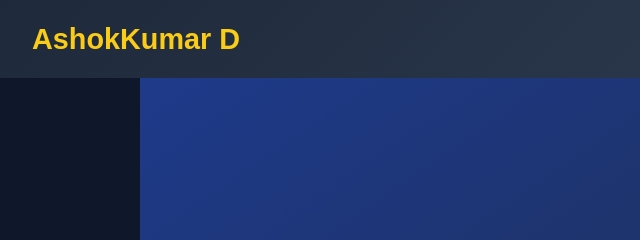
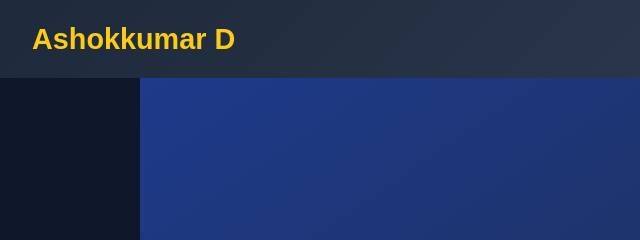
Before and after one commit to AshokKumar2905/AshokkumarPortfolio, a plain HTML site: page contact.html in a window 1280 px wide. Shown: the top 240 px of the page, 0-640 px from the left. Drawn offline with Linux system fonts and the light colour scheme.

Commit message:
Update contact.html

```diff
--- a/contact.html
+++ b/contact.html
@@ -11,7 +11,7 @@
 
   <!-- Header -->
   <header>
-  <div class="logo"><a href="index.html"><h1>AshokKumar D</h1></a></div>
+  <div class="logo"><a href="index.html"><h1>Ashokkumar D</h1></a></div>
   <div class="menu-toggle">☰</div>
   <nav>
     <a href="about.html">About</a>
```
